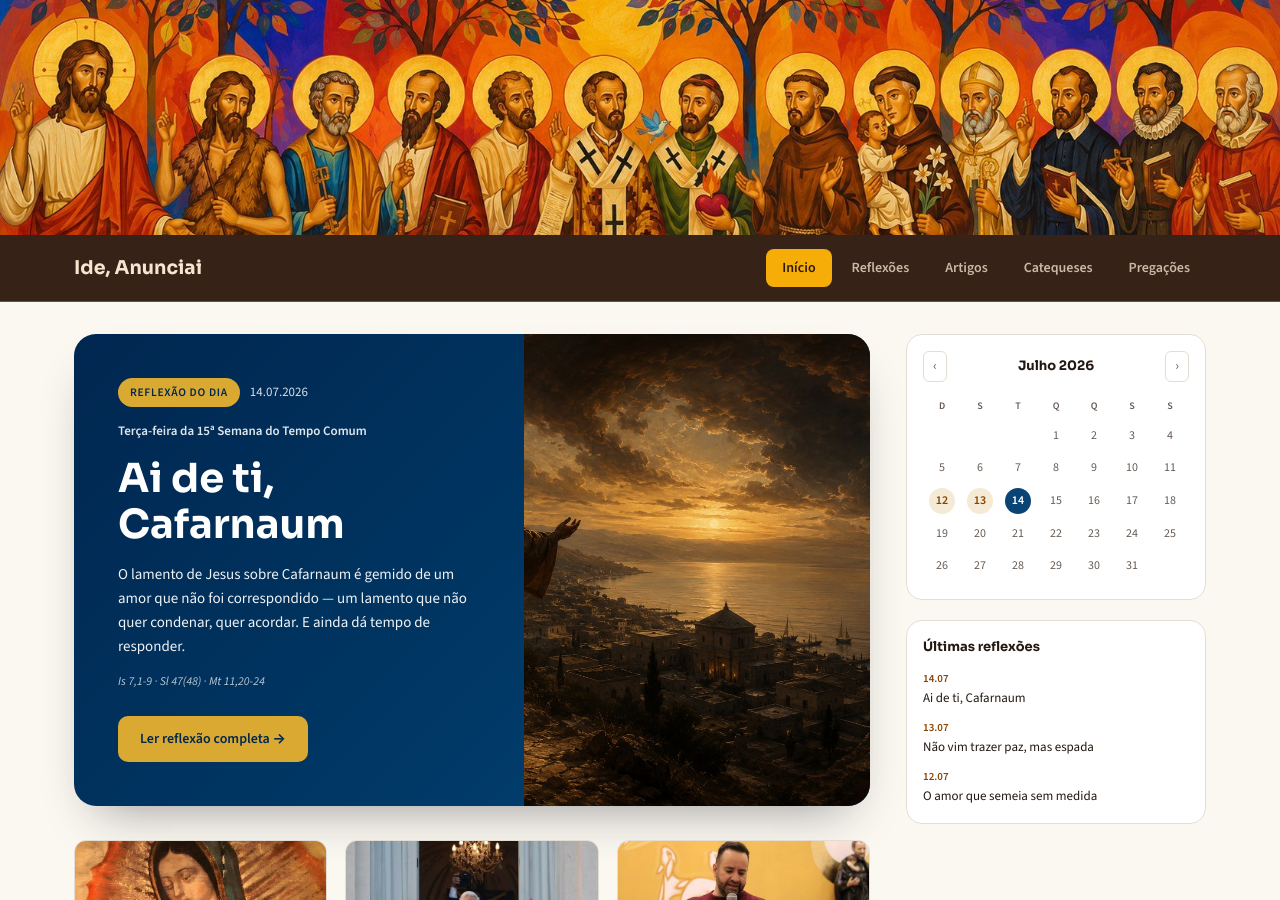
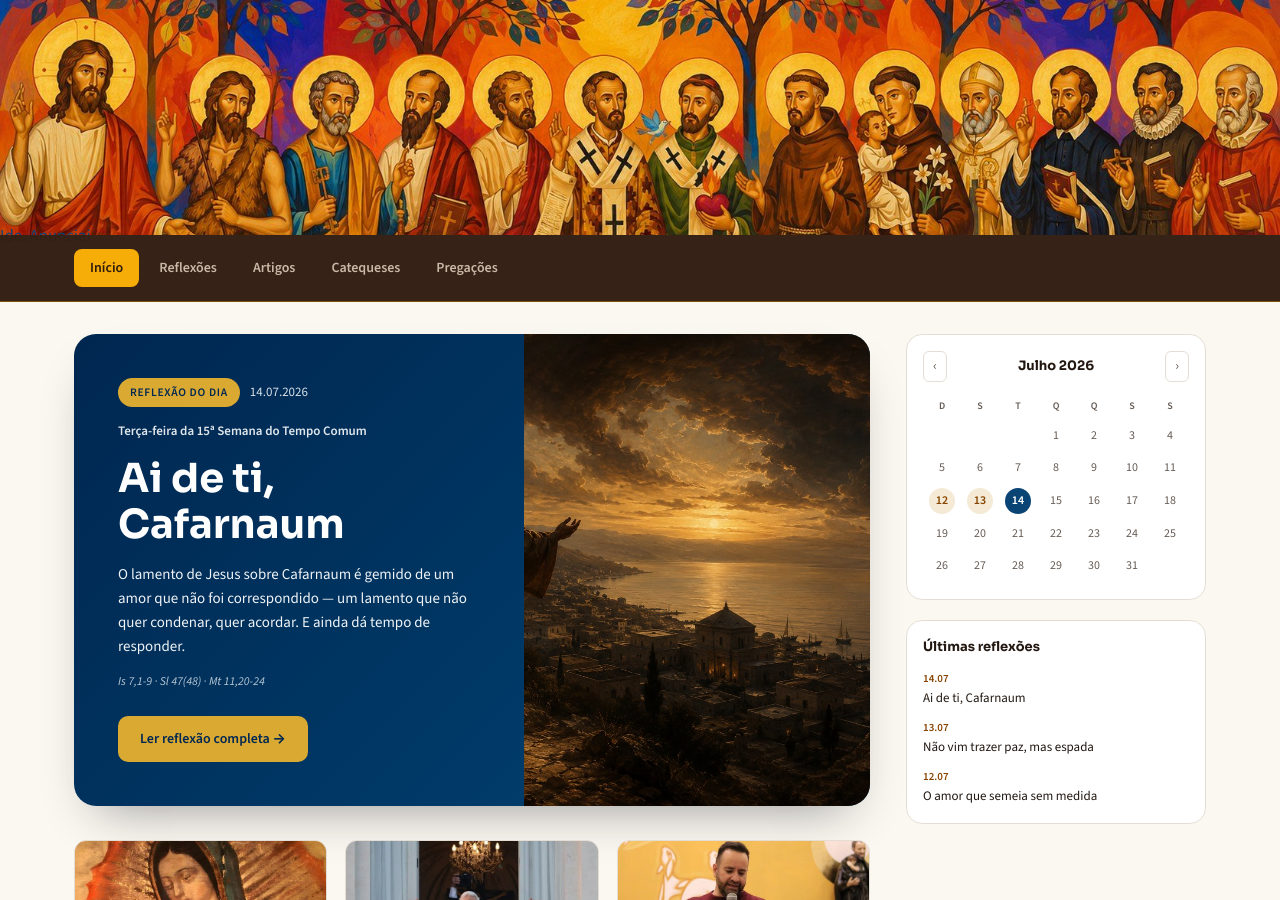
Before and after one commit to admariam/liturgiadiaria, a Jekyll site: the page built from index.html, in a window 1280 px wide and 900 px high. Built offline with Jekyll 4.4.1, drawn with Linux system fonts in a browser that asks for light colours.

Commit message:
Nome do site sobre o banner; menu so com as abas

```diff
--- a/_layouts/default.html
+++ b/_layouts/default.html
@@ -26,15 +26,15 @@
   <link rel="preconnect" href="https://fonts.googleapis.com">
   <link rel="preconnect" href="https://fonts.gstatic.com" crossorigin>
   <link href="https://fonts.googleapis.com/css2?family=Sora:wght@500;600;700;800&family=Source+Sans+3:ital,wght@0,400;0,500;0,600;1,400&display=swap" rel="stylesheet">
-  <link rel="stylesheet" href="{{ '/assets/css/style.css' | relative_url }}?v=8">
+  <link rel="stylesheet" href="{{ '/assets/css/style.css' | relative_url }}?v=9">
 </head>
 <body>
   <a class="banner-topo" href="{{ '/' | relative_url }}" aria-label="{{ site.title }}">
-    <img src="{{ '/assets/img/banner.jpg' | relative_url }}" alt="{{ site.title }}">
+    <img src="{{ '/assets/img/banner.jpg' | relative_url }}" alt="">
+    <span class="banner-nome">{{ site.title }}</span>
   </a>
   <header class="site-header">
     <div class="site-header-inner">
-      <a class="site-title" href="{{ '/' | relative_url }}">{{ site.title }}</a>
       <nav class="site-nav">
         <a href="{{ '/' | relative_url }}"{% if page.url == '/' %} class="ativo"{% endif %}>Início</a>
         <a href="{{ '/reflexoes/' | relative_url }}"{% if page.url contains '/reflexoes/' %} class="ativo"{% endif %}>Reflexões</a>
```
